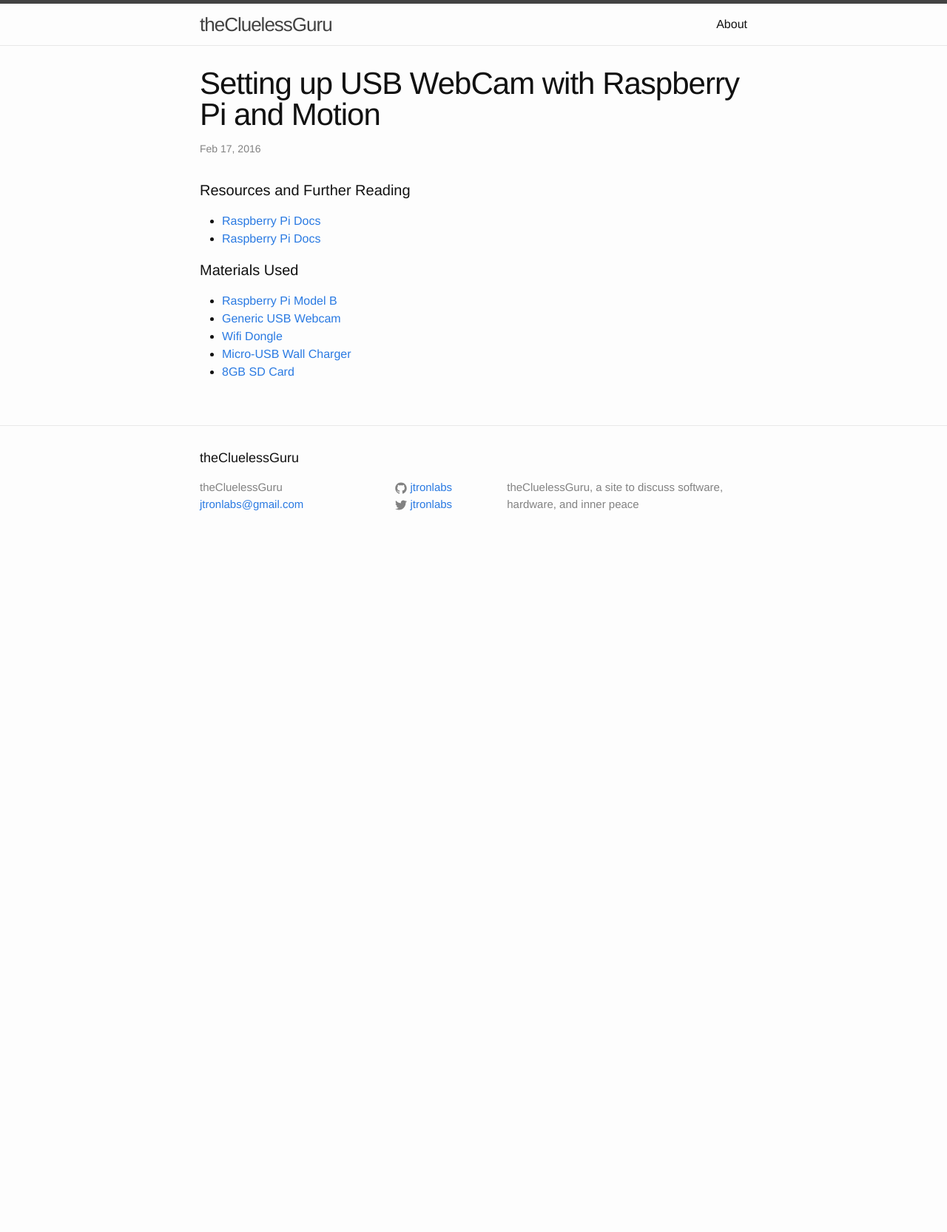
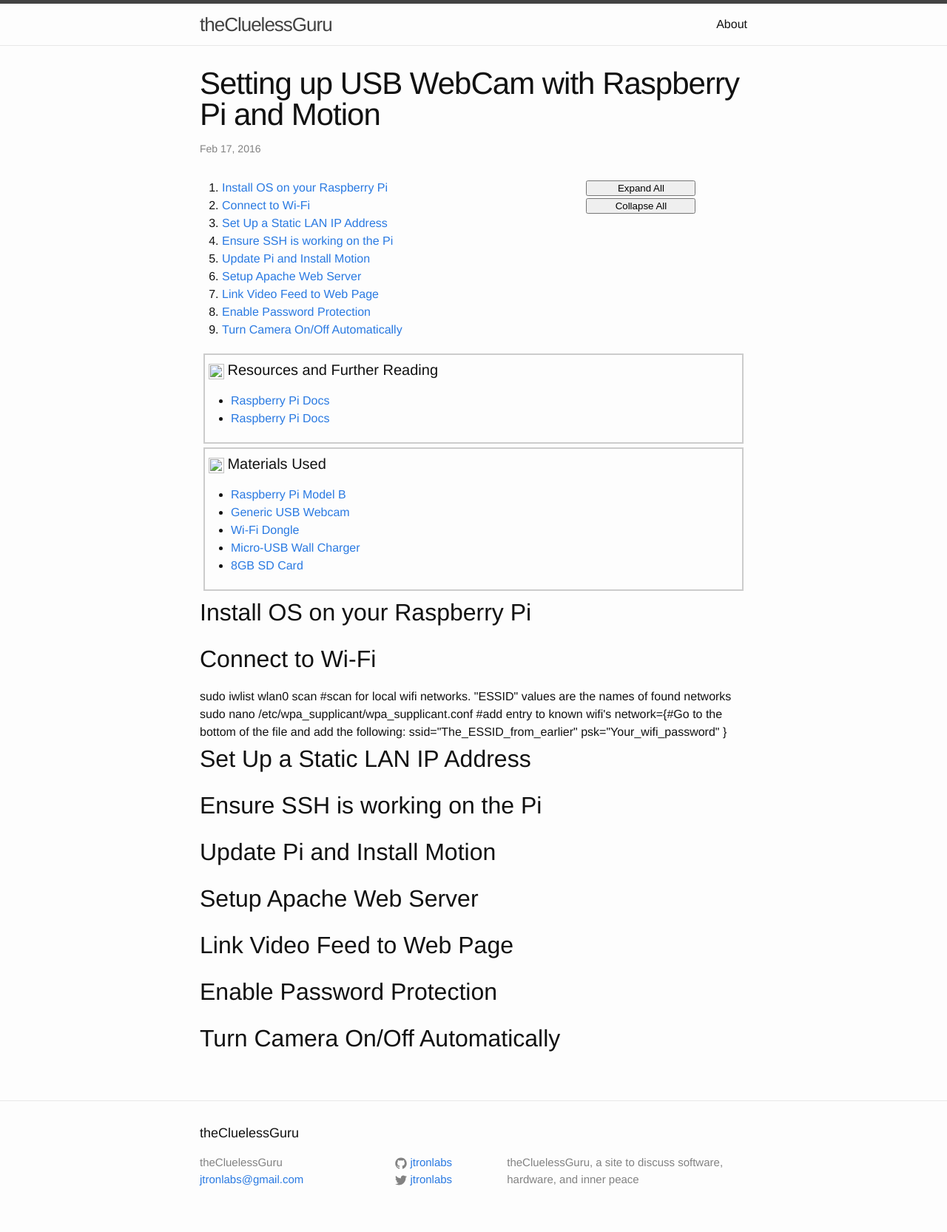
Before and after one commit to JTronLabs/blog, a Jekyll site: the page built from _posts/2016-02-17-RPi-WebCam.markdown, in a window 1280 px wide. Shown: the whole page at 74% size. Built offline with Jekyll 4.4.1, drawn with Linux system fonts in a browser that asks for light colours; before the commit the page ends 900 px from its top, so only the background shows below that.

Commit message:
continuing to add content for RPi+Motion blog post. Working on using 'includes' as much as possible

```diff
--- /dev/null
+++ b/_includes/blog_text.html
@@ -0,0 +1 @@
+<p>{{ include.content }}</p>
--- a/_includes/collapsable_external_links_list.html
+++ b/_includes/collapsable_external_links_list.html
@@ -1,6 +1,12 @@
 {% if include.links %}
-<div id="{{ include.title | downcase | replace:' ','_' }}">
+
+
+<div id="{{ include.title | downcase | replace:' ','_' }}" class="collapsable">
+  <div class="collapsables_title">
+    <img src="" height="21" width="21">
     <h4>{{include.title}}</h4>
+  </div>
+  <div class="collapsables_content">
     <ul>
       {% for link in include.links %}
         <li>
@@ -9,4 +15,7 @@
       {% endfor %}
     </ul>
   </div>
+</div>
+
+
 {% endif %}
--- a/_includes/header.html
+++ b/_includes/header.html
@@ -5,6 +5,7 @@
     <a class="site-title" href="{{ site.baseurl }}/">{{ site.title }}</a>
 
     <nav class="site-nav">
+
       <a href="#" class="menu-icon">
         <svg viewBox="0 0 18 15">
           <path fill="#424242" d="M18,1.484c0,0.82-0.665,1.484-1.484,1.484H1.484C0.665,2.969,0,2.304,0,1.484l0,0C0,0.665,0.665,0,1.484,0 h15.031C17.335,0,18,0.665,18,1.484L18,1.484z"/>
--- /dev/null
+++ b/_includes/tutorial_steps.html
@@ -0,0 +1,9 @@
+<article id="tutorial">
+
+  {% for step in include.steps %}
+    <h2 id="{{ step.title | downcase | replace:' ','_' }}">{{ step.title }}</h2>
+    <div class="summary">{{ step.summary }}</div>
+    <div class="background">{{ step.background }}</div>
+
+  {% endfor %}
+</article>
--- /dev/null
+++ b/_includes/tutorial_steps_nav_bar.html
@@ -0,0 +1,30 @@
+{% comment %}
+This page will be included in the site header. It will only compile to html output
+if there is data (include.links) available, which will only happen on the 'post' pages.
+This will allow these links to be in the collapsed section when the page is narrow,
+and moved out to its own box when when the page is wide.
+{% endcomment %}
+
+{% if include.tutorial_steps %}
+
+<nav id="tutorial_nav">
+
+  <div id="step-links-list">
+    <ol>
+
+      {% for step in include.tutorial_steps %}
+        <li>
+          <a href="{{ step.title | downcase | replace:' ','_' | prepend: '#'}}">{{ step.title }}</a>
+        </li>
+      {% endfor %}
+
+    </ol>
+  </div>
+
+  <div id="expand-btns">
+    <button type="button">Expand All</button>
+    <button type="button">Collapse All</button>
+  <div>
+</nav>
+
+{% endif %}
--- a/_layouts/post.html
+++ b/_layouts/post.html
@@ -1,6 +1,7 @@
 ---
 layout: default
 ---
+
 <article class="post" itemscope itemtype="http://schema.org/BlogPosting">
 
   <header class="post-header">
@@ -9,12 +10,25 @@
   </header>
 
   <div class="post-content" itemprop="articleBody">
+    {% include blog_text.html
+      content=page.introduction %}
+
+    {% include tutorial_steps_nav_bar.html
+      tutorial_steps=page.tutorial_steps %}
+
     {% include collapsable_external_links_list.html
       title="Resources and Further Reading"
       links=page.resources %}
     {% include collapsable_external_links_list.html
       title="Materials Used"
       links=page.materials %}
+    {% include collapsable_external_links_list.html
+      title="Software Versions"
+      links=page.software_versions %}
+
+    {% include tutorial_steps.html
+      steps=page.tutorial_steps %}
+
 
     {{ content }}
   </div>
--- a/_posts/2016-02-17-RPi-WebCam.markdown
+++ b/_posts/2016-02-17-RPi-WebCam.markdown
@@ -10,9 +10,79 @@
 materials: [
               {text: "Raspberry Pi Model B", url: "https://www.raspberrypi.org/products/raspberry-pi-2-model-b/"},
               {text: "Generic USB Webcam", url: "http://www.amazon.com/s/ref=nb_sb_noss_2?url=search-alias%3Dcomputers&field-keywords=webcam&sprefix=web%2Ccomputers%2C165"},
-              {text: "Wifi Dongle", url: "http://www.amazon.com/s/ref=nb_sb_noss_2?url=search-alias%3Delectronics&field-keywords=wifi+dongle"},
+              {text: "Wi-Fi Dongle", url: "http://www.amazon.com/s/ref=nb_sb_noss_2?url=search-alias%3Delectronics&field-keywords=wifi+dongle"},
               {text: "Micro-USB Wall Charger", url: "http://www.amazon.com/Motorola-Wall-Charger-Micro-Cable/dp/B005LFXBJG/ref=sr_1_5?s=electronics&ie=UTF8&qid=1455758956&sr=1-5&keywords=micro+usb+charger"},
               {text: "8GB SD Card", url: "http://www.amazon.com/SanDisk-Memory-SDSDUN-008G-G46-Newest-Version/dp/B00M55BS5O/ref=sr_1_3?s=electronics&ie=UTF8&qid=1455759034&sr=1-3&keywords=8gb+sd+card"}
+            ]
+tutorial_steps: [
+              {
+                title: "Install OS on your Raspberry Pi",
+                background: "",
+                summary:
 
+              },
+              {
+                title: "Connect to Wi-Fi",
+                background: "",
+                summary: "sudo iwlist wlan0 scan #scan for local wifi networks. \"ESSID\" values are the names of found networks
+
+  sudo nano /etc/wpa_supplicant/wpa_supplicant.conf #add entry to known wifi's
+
+  network={#Go to the bottom of the file and add the following:
+	    ssid=\"The_ESSID_from_earlier\"
+	    psk=\"Your_wifi_password\"
+	}
+                "
+              },
+              {
+                title: "Set Up a Static LAN IP Address",
+                background: "",
+                summary: ""
+              },
+              {
+                title: "Ensure SSH is working on the Pi",
+                background: "",
+                summary: ""
+              },
+              {
+                title: "Update Pi and Install Motion",
+                background: "",
+                summary: ""
+              },
+              {
+                title: "Setup Apache Web Server",
+                background: "",
+                summary: ""
+              },
+              {
+                title: "Link Video Feed to Web Page",
+                background: "",
+                summary: ""
+              },
+              {
+                title: "Enable Password Protection",
+                background: "",
+                summary: ""
+              },
+              {
+                title: "Turn Camera On/Off Automatically",
+                background: "",
+                summary: ""
+              }
             ]
+
+bloopers: [
+              {
+                title: "Setting Up SSL (https)",
+                background: "",
+                summary: ""
+              }
+            ]
+
+tips: [
+  "Use the 'top' command to monitor Pi's CPU and RAM usage levels. Fiddle with resolution and frame-rate of Motion's video stream if it is too high",
+  ""
+
+
+  ]
 ---
--- /dev/null
+++ b/_sass/_post.scss
@@ -0,0 +1,31 @@
+.collapsable{
+  border: 2px solid #ccc;
+  padding:5px;
+  margin: 5px;
+  .collapsables_title{
+    h1,h2,h3,h4,h5,h6,img{
+      display: inline-block;
+    }
+  }
+}
+
+#tutorial_nav{
+  ul
+  {
+    list-style-type: none;
+    display: inline-block;
+  }
+  #step-links-list{
+    display: inline-block;
+    width:70%;
+  }
+  #expand-btns{
+    vertical-align: top;
+    text-align:right;
+    display: inline-block;
+    width:20%;
+    button{
+      width:100%;
+    }
+  }
+}
--- a/css/main.scss
+++ b/css/main.scss
@@ -49,5 +49,6 @@
 @import
         "base",
         "layout",
-        "syntax-highlighting"
+        "syntax-highlighting",
+        "post"
 ;
```
Also changed, not shown: _posts/2016-02-16-Writing-a-Blog.markdown (added, +14 -0 lines). Lines whose indentation alone changed are shown as unchanged.
